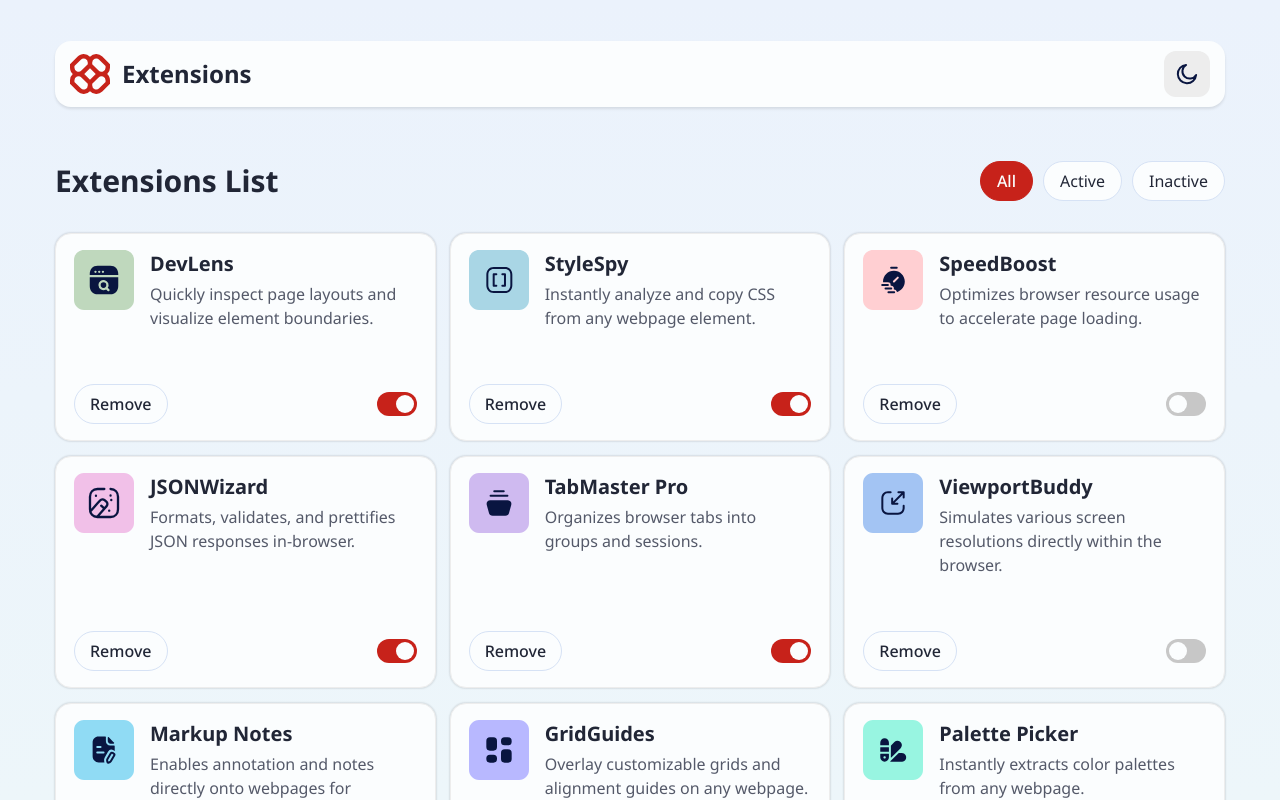
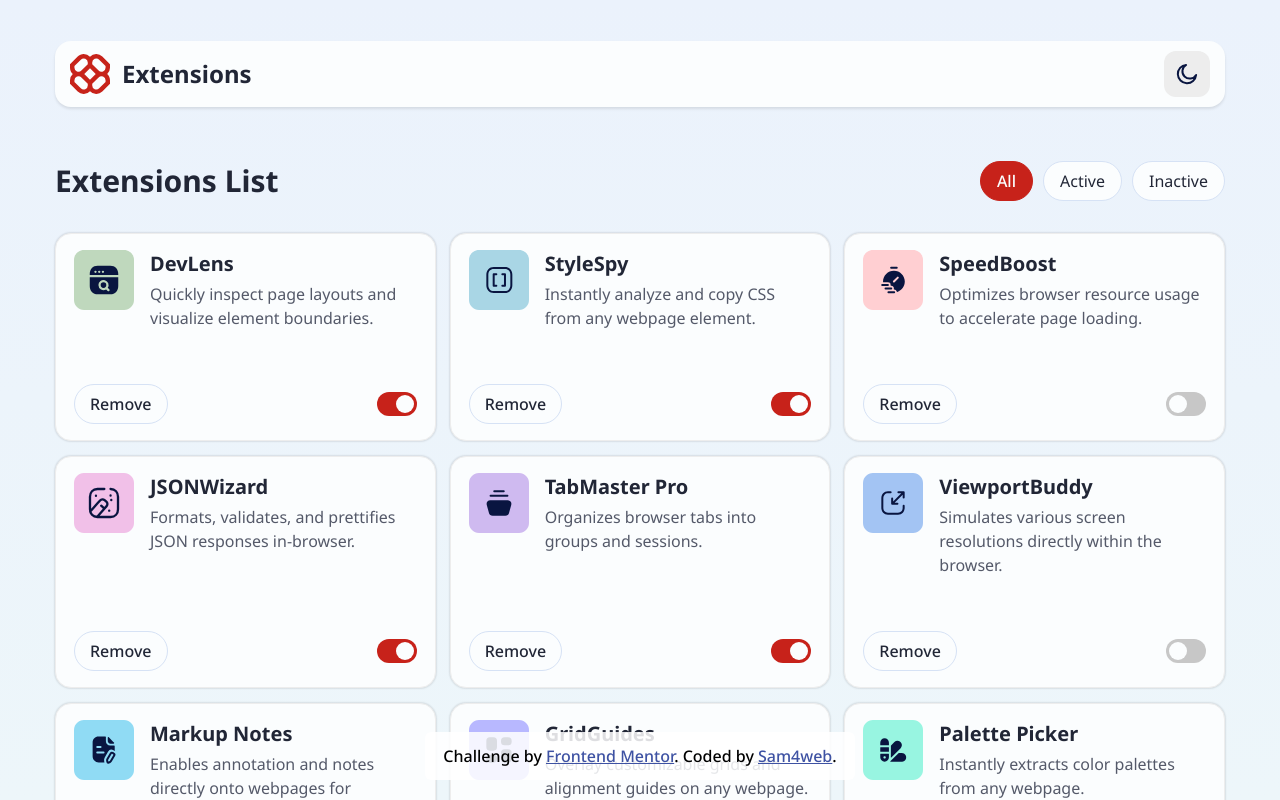
Before and after one commit to sam4web/browser-extension-manager-ui, a Vue app: page / in a window 1280 px wide. Shown: the top 800 px of the page. Built offline with nearby package versions, Linux system fonts and the light colour scheme; the HTML template or start-up script is replaced by a standard one.

Commit message:
update README.md, add Attribution component

```diff
--- a/src/App.vue
+++ b/src/App.vue
@@ -1,6 +1,7 @@
 <script setup lang="ts">
   import Header from '@/components/Header.vue';
   import ExtensionList from '@/components/ExtensionList.vue';
+  import Attribution from '@/components/Attribution.vue';
   import { onMounted } from 'vue';
   import { useExtensionStore } from './store/extension';
 
@@ -12,6 +13,7 @@
   <main>
     <Header />
     <ExtensionList />
+    <Attribution />
   </main>
 </template>
 
--- /dev/null
+++ b/src/components/Attribution.vue
@@ -0,0 +1,44 @@
+<template>
+  <div id="attribution">
+    Challenge by
+    <a
+      href="https://www.frontendmentor.io/challenges/browser-extension-manager-ui-yNZnOfsMAp"
+      target="_blank"
+    >
+      Frontend Mentor</a
+    >. Coded by
+    <a
+      href="https://www.frontendmentor.io/profile/sam4web"
+      target="_blank"
+    >
+      Sam4web</a
+    >.
+  </div>
+</template>
+
+<style scoped>
+  #attribution {
+    font-weight: 500;
+    font-size: 16px;
+    line-height: 24px;
+    max-width: 430px;
+    width: 100%;
+    text-align: center;
+    padding: 0.75rem 0.45rem;
+    background-color: hsla(0, 0%, 100%, 0.851);
+    border-radius: 0.375rem;
+    left: 50%;
+    transform: translateX(-50%);
+    position: fixed;
+    bottom: 1.25rem;
+  }
+
+  #attribution a {
+    text-decoration: none;
+    color: hsl(228, 45%, 44%);
+  }
+
+  #attribution a {
+    text-decoration: underline;
+  }
+</style>
```
Also changed, not shown: 1 other file (tests, documents, lock files or other folders).
